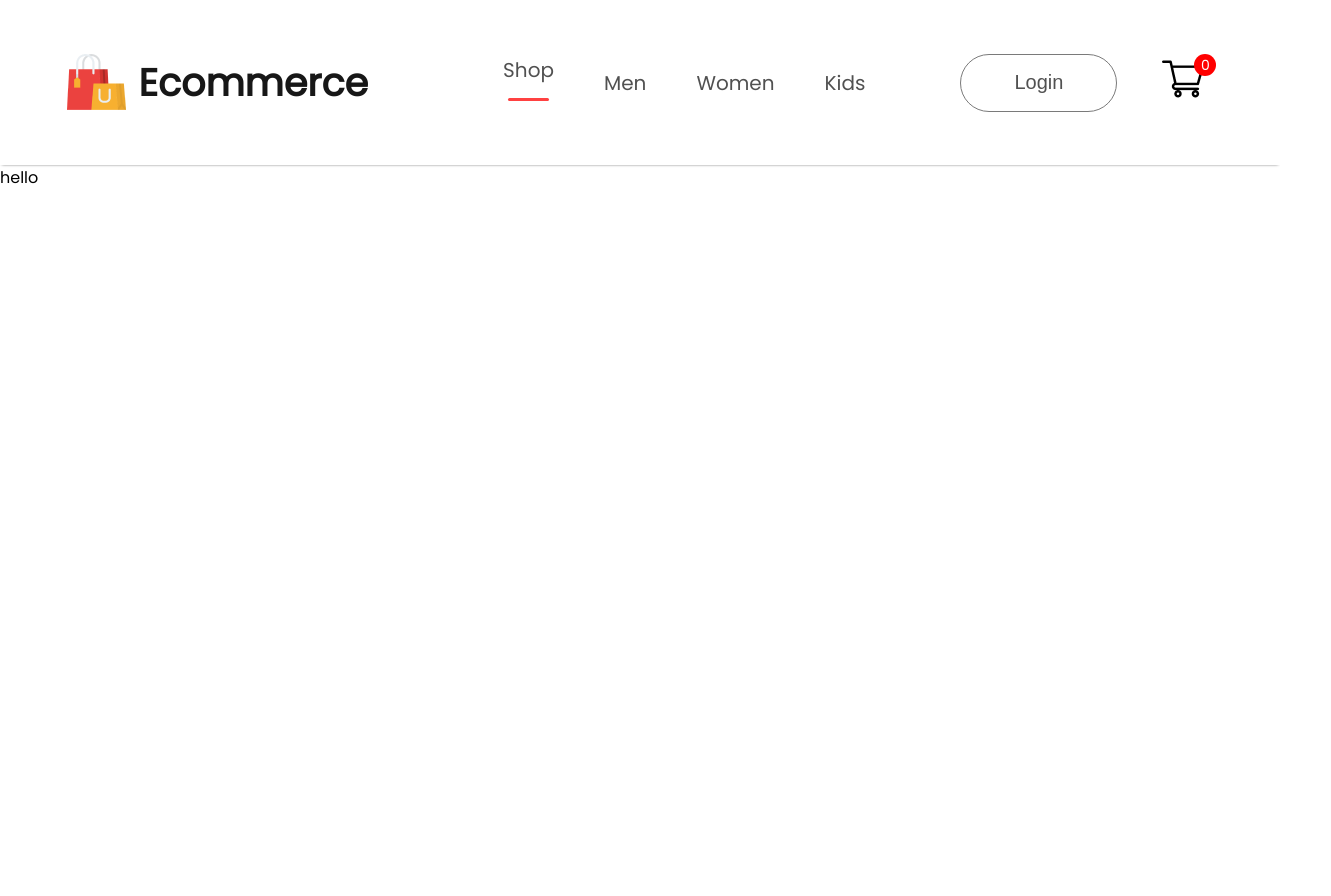
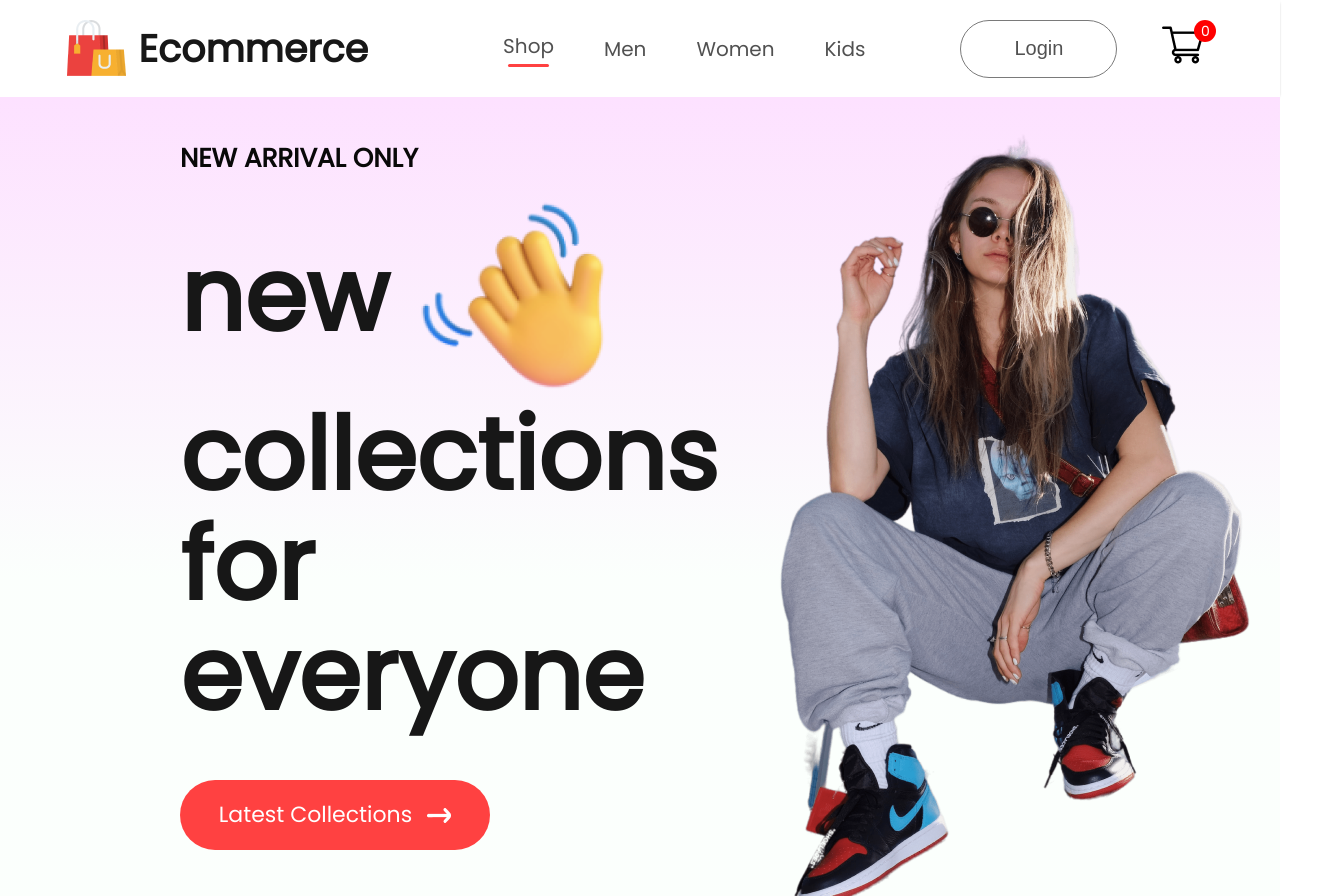
Before and after one commit to hammond01/ecommerce-store, a React (Create React App) app in the folder client/: page / in a window 1280 px wide. Shown: the top 896 px of the page, 1331 px wide, since content can reach past the window. Before the commit the page ends 800 px from the top, so only its background shows below. Built offline with nearby package versions, Linux system fonts and the light colour scheme.

Commit message:
content top created

```diff
--- /dev/null
+++ b/client/src/Components/Content/ContentTop.css
@@ -0,0 +1,43 @@
+.content-top {
+  height: 100vh;
+  background: linear-gradient(180deg, #fde1ff, #e1ffea22 60%);
+  display: flex;
+}
+.content-top-left {
+  flex: 1;
+  display: flex;
+  flex-direction: column;
+  justify-content: center;
+  gap: 20px;
+  padding-left: 180px;
+  line-height: 1.1;
+}
+.content-top-left h2 {
+  color: #090909;
+  font-size: 26px;
+  font-weight: 600;
+}
+.content-top-left p {
+  color: #171717;
+  font-size: 100px;
+  font-weight: 700;
+}
+.content-hand-icon {
+  display: flex;
+  align-items: center;
+  gap: 20px;
+}
+.content-latest-btn {
+  display: flex;
+  justify-content: center;
+  align-items: center;
+  gap: 15px;
+  width: 310px;
+  height: 70px;
+  border-radius: 75px;
+  margin-top: 30px;
+  background: #ff4141;
+  color: white;
+  font-size: 22px;
+  font-weight: 500;
+}
--- /dev/null
+++ b/client/src/Components/Content/ContentTop.js
@@ -0,0 +1,31 @@
+import React from 'react'
+import "./ContentTop.css";
+import hand_icon from '../Data/hand_icon.png';
+import arrow_icon from '../Data/arrow.png';
+import hero_image from '../Data/hero_image.png';
+const ContentTop = () => {
+    return (
+        <div className='content-top'>
+            <div className="content-top-left">
+                <h2>NEW ARRIVAL ONLY</h2>
+                <div>
+                    <div className="content-hand-icon">
+                        <p>new</p>
+                        <img src={hand_icon} alt="" />
+                    </div>
+                    <p>collections</p>
+                    <p>for everyone</p>
+                </div>
+                <div className="content-latest-btn">
+                    <div>Latest Collections</div>
+                    <img src={arrow_icon} alt="" />
+                </div>
+            </div>
+            <div className="content-top-right">
+                <img src={hero_image} alt="" />
+            </div>
+        </div>
+    )
+}
+
+export default ContentTop
--- a/client/src/Pages/Home.js
+++ b/client/src/Pages/Home.js
@@ -1,9 +1,10 @@
 import React from 'react'
+import ContentTop from '../Components/Content/ContentTop'
 
 const Home = () => {
     return (
         <div>
-            hello
+            <ContentTop />
         </div>
     )
 }
--- a/client/src/index.css
+++ b/client/src/index.css
@@ -1,3 +1,6 @@
+* {
+  margin: 0;
+}
 body {
   margin: 0;
   font-family: -apple-system, BlinkMacSystemFont, "Segoe UI", "Roboto", "Oxygen",
```
